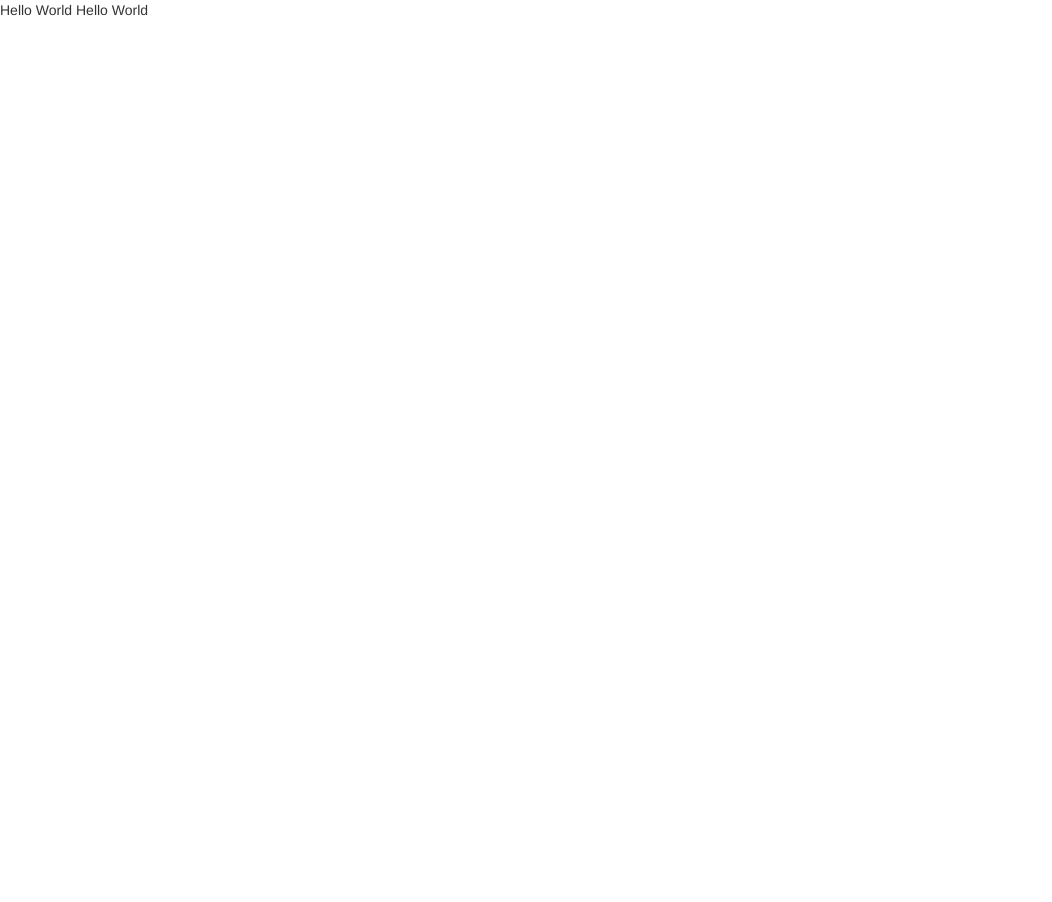
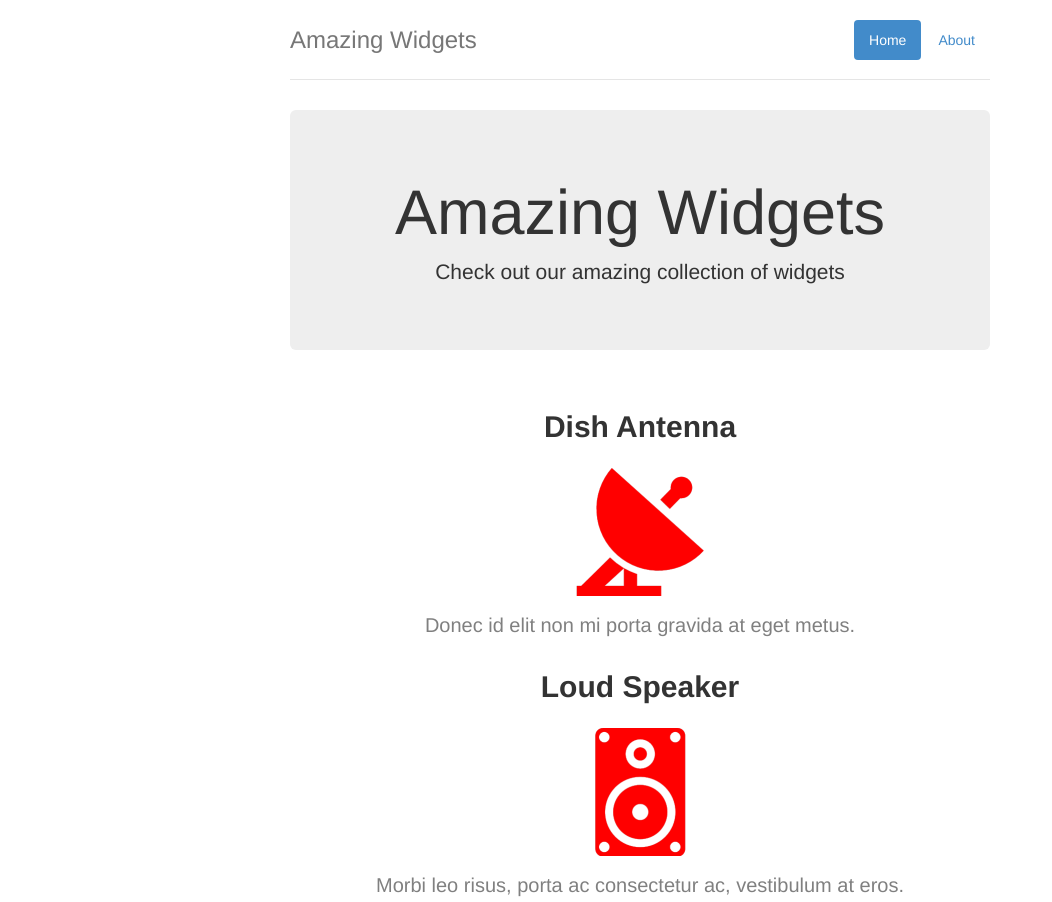
Before and after one commit to ekeonit/webduct-training-1, a website: page index.html in a window 1280 px wide. Shown: the top 902 px of the page, without its empty margins (0-1052 px from the left). Before the commit the page ends 800 px from the top, so only its background shows below. Drawn offline with Linux system fonts and the light colour scheme.

Commit message:
Added widget list

```diff
--- a/index.html
+++ b/index.html
@@ -1,13 +1,44 @@
 <!doctype html>
 <html lang="en" ng-app>
 <head>
-  <meta charset="utf-8">
-  <title>Webduct Training</title>
-  <link rel="stylesheet" href="bower_components/bootstrap/dist/css/bootstrap.css">
-  <script src="bower_components/angular/angular.js"></script>
+	<meta charset="utf-8">
+	<title>Amazing Widgets</title>
+	<link rel="stylesheet" href="bower_components/bootstrap/dist/css/bootstrap.css">
+	<link rel="stylesheet" href="site.css">
+	<script src="bower_components/angular/angular.js"></script>
 </head>
 <body>
-	Hello World
-	{{ "Hello World" }}
+	<div class="container">
+		<div class="header">
+			<ul class="nav nav-pills pull-right">
+				<li class="active"><a href="#">Home</a></li>
+				<li><a href="about.html">About</a></li>
+			</ul>
+			<h3 class="text-muted">Amazing Widgets</h3>
+		</div>
+		<div class="jumbotron">
+			<h1>Amazing Widgets</h1>
+			<p class="load">Check out our amazing collection of widgets</p>
+		</div>
+		<div class="col-lg-12 widgets-list">
+			<div class="widgets-list-item">
+				<h4>Dish Antenna</h4>
+				<img src="images/Dish-Antenna-128.png"/>
+				<p>Donec id elit non mi porta gravida at eget metus.</p>
+			</div>
+
+			<div class="widgets-list-item">
+				<h4>Loud Speaker</h4>
+				<img src="images/Loud-Speaker-128.png"/>
+				<p>Morbi leo risus, porta ac consectetur ac, vestibulum at eros.</p>
+			</div>
+
+			<div class="widgets-list-item">
+				<h4>iPad</h4>
+				<img src="images/iPad-128.png"/>
+				<p>Maecenas sed diam eget risus varius blandit sit amet non magna.</p>
+			</div>
+		</div>
+	</div>
 </body>
 </html>
--- /dev/null
+++ b/site.css
@@ -0,0 +1,102 @@
+/* Space out content a bit */
+body {
+  padding-top: 20px;
+  padding-bottom: 20px;
+}
+
+/* Everything but the jumbotron gets side spacing for mobile first views */
+.header,
+.marketing,
+.footer {
+  padding-right: 15px;
+  padding-left: 15px;
+}
+
+/* Custom page header */
+.header {
+  border-bottom: 1px solid #e5e5e5;
+}
+/* Make the masthead heading the same height as the navigation */
+.header h3 {
+  padding-bottom: 19px;
+  margin-top: 0;
+  margin-bottom: 0;
+  line-height: 40px;
+}
+
+/* Custom page footer */
+.footer {
+  padding-top: 19px;
+  color: #777;
+  border-top: 1px solid #e5e5e5;
+}
+
+/* Customize container */
+@media (min-width: 768px) {
+  .container {
+    max-width: 730px;
+  }
+}
+.container-narrow > hr {
+  margin: 30px 0;
+}
+
+/* Main marketing message and sign up button */
+.jumbotron {
+  text-align: center;
+  border-bottom: 1px solid #e5e5e5;
+}
+.jumbotron .btn {
+  padding: 14px 24px;
+  font-size: 21px;
+}
+
+/* Supporting marketing content */
+.marketing {
+  margin: 40px 0;
+}
+.marketing p + h4 {
+  margin-top: 28px;
+}
+
+/* Responsive: Portrait tablets and up */
+@media screen and (min-width: 768px) {
+  /* Remove the padding we set earlier */
+  .header,
+  .marketing,
+  .footer {
+    padding-right: 0;
+    padding-left: 0;
+  }
+  /* Space out the masthead */
+  .header {
+    margin-bottom: 30px;
+  }
+  /* Remove the bottom border on the jumbotron for visual effect */
+  .jumbotron {
+    border-bottom: 0;
+  }
+}
+
+.widgets-list {
+  text-align: center;
+}
+
+.widgets-list-item {
+  margin: 30px;
+}
+
+.widgets-list-item h4 {
+  font-size: 30px;
+  font-weight: bold;
+}
+
+.widgets-list-item img {
+  padding: 15px;
+}
+
+.widgets-list-item p {
+  font-size: 20px;
+  font-weight: 100;
+  color: grey;
+}
```
Also changed, not shown: about.html (added, +32 -0 lines), images/Dish-Antenna-128.png (added), images/Dish-Antenna-256.png (added), images/IPad-128.png (added), images/IPad-256.png (added), images/Loud-Speaker-128.png (added), images/Loud-Speaker-256.png (added).
